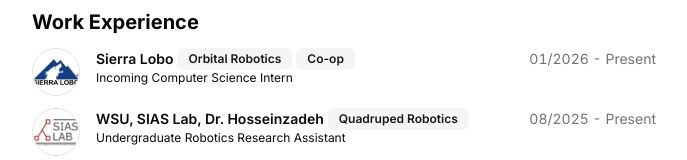
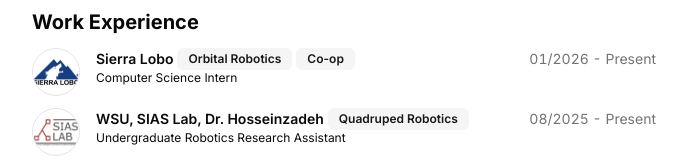
Before and after one commit to sangregoriokimpo/personalwebsite, a Next.js app: page / in a window 1280 px wide. Shown: the part 476-636 px from the top of the page, without its empty margins (296-983 px from the left). Built offline with nearby package versions, Linux system fonts and the light colour scheme.

Commit message:
implementation: removed incoming from cs intern

```diff
--- a/src/data/resume.tsx
+++ b/src/data/resume.tsx
@@ -73,7 +73,7 @@ export const DATA = {
       href: "https://sierralobo.com/",
       badges: ["Orbital Robotics", "Co-op"],
       location: "Milan, OH",
-      title: "Incoming Computer Science Intern",
+      title: "Computer Science Intern",
       logoUrl: "/sierralobo.png",
       start: "01/2026",
       end: "Present",
```
